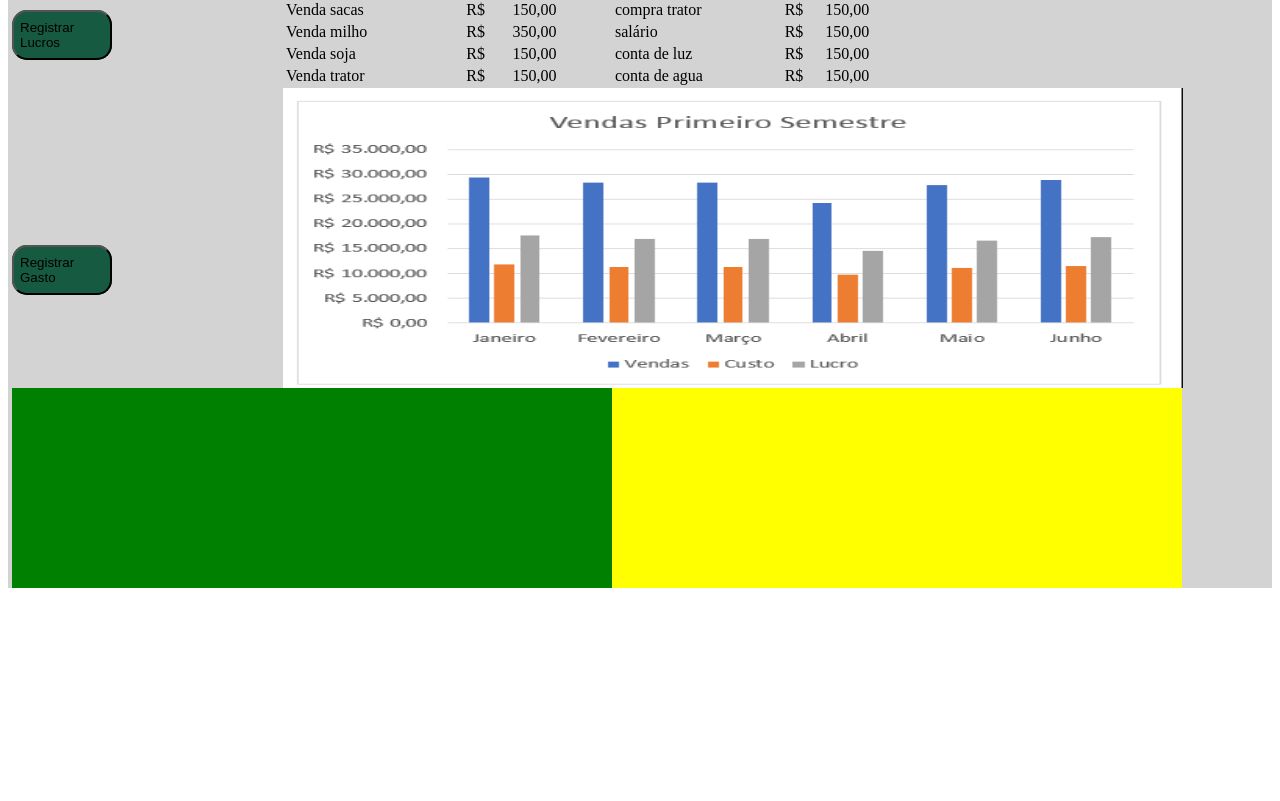
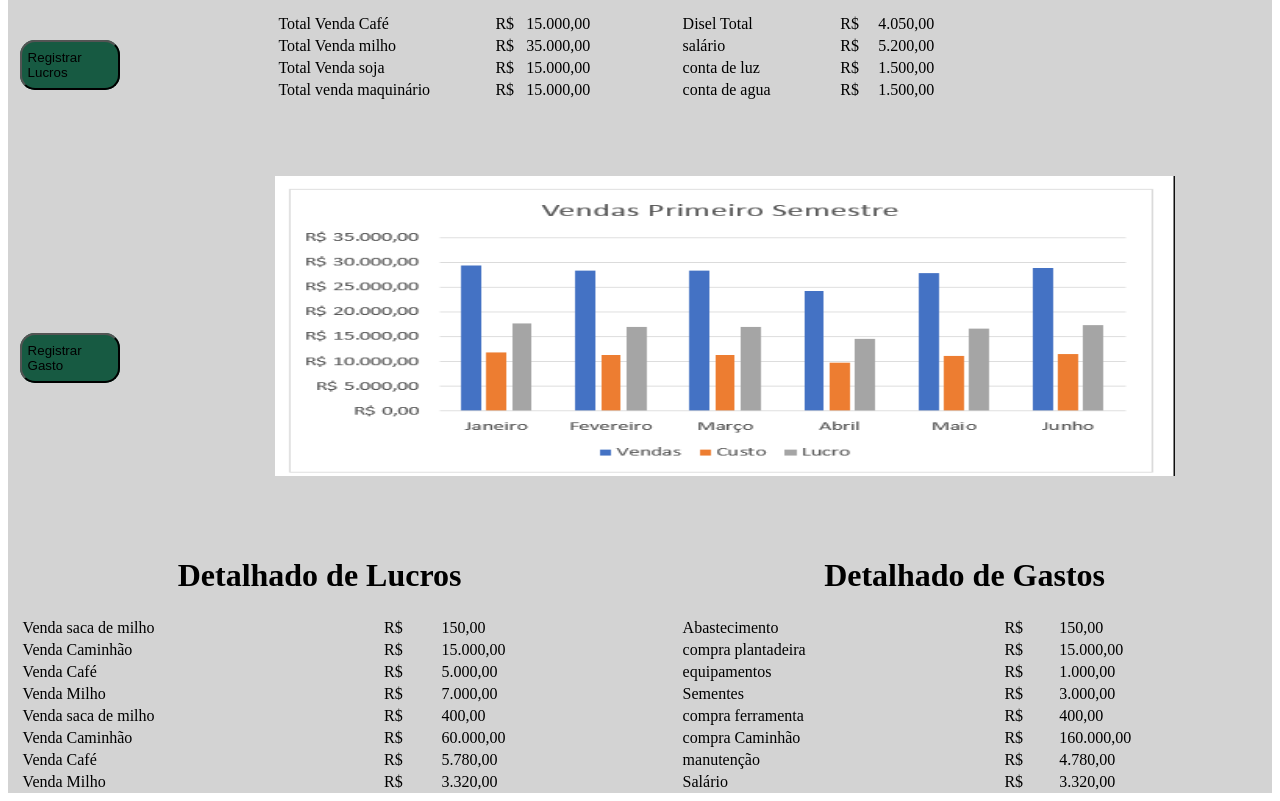
Before and after one commit to SeraosBolt/hackathon, a plain HTML site: page AgroControl/Gastos_Lucros/gastos_lucros.html in a window 1280 px wide. Shown: the part 190-991 px from the top of the page. Before the commit the page ends 800 px from the top, so only its background shows below. Drawn offline with Linux system fonts and the light colour scheme.

Commit message:
melhorias na gastos e lucros

```diff
--- a/AgroControl/Gastos_Lucros/gastos_lucros.html
+++ b/AgroControl/Gastos_Lucros/gastos_lucros.html
@@ -23,11 +23,97 @@
             </div>
         </div>
         <div class="grid-item-lucros">
-            <h1 style="text-align: center;">Lucros</h1>
+            <h1 style="text-align: center;">Lucro Total</h1>
             <table id="tabelaReceita">
                 <tr>
                     <td>
-                        Venda sacas
+                        Total Venda Café
+                    </td>
+                    <td>R$</td>
+                    <td>
+                        15.000,00
+                    </td>
+                </tr>
+                <tr>
+                    <td>
+                        Total Venda milho
+                    </td>
+                    <td>R$</td>
+                    <td>
+                        35.000,00
+                    </td>
+                </tr>
+                <tr>
+                    <td>
+                       Total Venda soja
+                    </td>
+                    <td>R$</td>
+                    <td>
+                        15.000,00
+                    </td>
+                </tr>
+                <tr>
+                    <td>
+                        Total venda maquinário
+                    </td>
+                    <td>R$</td>
+                    <td>
+                        15.000,00
+                    </td>
+                </tr>
+            </table>
+
+        </div>
+        <div class="grid-item-gastos">
+            <h1 style="text-align: center;">Gasto Total</h1>
+            <table>
+                <tr>
+                    <td>
+                        Disel Total
+                    </td>
+                    <td>R$</td>
+                    <td>
+                        4.050,00
+                    </td>
+                </tr>
+                <tr>
+                    <td>
+                        salário
+                    </td>
+                    <td>R$</td>
+                    <td>
+                        5.200,00
+                    </td>
+                </tr>
+                <tr>
+                    <td>
+                        conta de luz
+                    </td>
+                    <td>R$</td>
+                    <td>
+                        1.500,00
+                    </td>
+                </tr>
+                <tr>
+                    <td>
+                        conta de agua
+                    </td>
+                    <td>R$</td>
+                    <td>
+                        1.500,00
+                    </td>
+                </tr>
+            </table>
+        </div>
+        <div class="grid-item-grafico">
+            <img id="grafico" src="images/grafico.PNG">
+        </div>
+        <div class="grid-item-relatorio1">
+            <h1 style="text-align: center;">Detalhado de Lucros</h1>
+            <table>
+                <tr>
+                    <td>
+                        Venda saca de milho
                     </td>
                     <td>R$</td>
                     <td>
@@ -36,16 +122,75 @@
                 </tr>
                 <tr>
                     <td>
-                        Venda milho
+                        Venda Caminhão
                     </td>
                     <td>R$</td>
                     <td>
-                        350,00
+                        15.000,00
                     </td>
                 </tr>
                 <tr>
                     <td>
-                        Venda soja
+                        Venda Café
+                    </td>
+                    <td>R$</td>
+                    <td>
+                        5.000,00
+                    </td>
+                </tr>
+                <tr>
+                    <td>
+                        Venda Milho
+                    </td>
+                    <td>R$</td>
+                    <td>
+                        7.000,00
+                    </td>
+                </tr>
+                <tr>
+                    <td>
+                        Venda saca de milho
+                    </td>
+                    <td>R$</td>
+                    <td>
+                        400,00
+                    </td>
+                </tr>
+                <tr>
+                    <td>
+                        Venda Caminhão
+                    </td>
+                    <td>R$</td>
+                    <td>
+                        60.000,00
+                    </td>
+                </tr>
+                <tr>
+                    <td>
+                        Venda Café
+                    </td>
+                    <td>R$</td>
+                    <td>
+                        5.780,00
+                    </td>
+                </tr>
+                <tr>
+                    <td>
+                        Venda Milho
+                    </td>
+                    <td>R$</td>
+                    <td>
+                        3.320,00
+                    </td>
+                </tr>
+            </table>
+        </div>
+        <div class="grid-item-relatorio2">
+            <h1 style="text-align: center;">Detalhado de Gastos</h1>
+            <table>
+                <tr>
+                    <td>
+                        Abastecimento
                     </td>
                     <td>R$</td>
                     <td>
@@ -54,65 +199,68 @@
                 </tr>
                 <tr>
                     <td>
-                        Venda trator
+                        compra plantadeira
                     </td>
                     <td>R$</td>
                     <td>
-                        150,00
-                    </td>
-                </tr>
-            </table>
-
-        </div>
-        <div class="grid-item-gastos">
-            <h1 style="text-align: center;">Gastos</h1>
-            <table>
-                <tr>
-                    <td>
-                        compra trator
-                    </td>
-                    <td>R$</td>
-                    <td>
-                        150,00
+                        15.000,00
                     </td>
                 </tr>
                 <tr>
                     <td>
-                        salário
+                        equipamentos
                     </td>
                     <td>R$</td>
                     <td>
-                        150,00
+                        1.000,00
                     </td>
                 </tr>
                 <tr>
                     <td>
-                        conta de luz
+                        Sementes
                     </td>
                     <td>R$</td>
                     <td>
-                        150,00
+                        3.000,00
                     </td>
                 </tr>
                 <tr>
                     <td>
-                        conta de agua
+                       compra ferramenta
                     </td>
                     <td>R$</td>
                     <td>
-                        150,00
+                        400,00
+                    </td>
+                </tr>
+                <tr>
+                    <td>
+                        compra Caminhão
+                    </td>
+                    <td>R$</td>
+                    <td>
+                        160.000,00
+                    </td>
+                </tr>
+                <tr>
+                    <td>
+                        manutenção
+                    </td>
+                    <td>R$</td>
+                    <td>
+                        4.780,00
+                    </td>
+                </tr>
+                <tr>
+                    <td>
+                        Salário
+                    </td>
+                    <td>R$</td>
+                    <td>
+                        3.320,00
                     </td>
                 </tr>
             </table>
-        </div>
-        <div class="grid-item-grafico">
-            <img id="grafico" src="images/grafico.PNG">
-        </div>
-        <div class="grid-item-relatorio1">
-
-        </div>
-        <div class="grid-item-relatorio2">
-
         </div>
 
     </div>
--- a/AgroControl/Gastos_Lucros/styles/styles.css
+++ b/AgroControl/Gastos_Lucros/styles/styles.css
@@ -20,6 +20,8 @@
 .flex-container{
     background-color: lightgray;
     display: grid;
+    gap: 60px 60px;
+    height: 875px;
     justify-content: center;
     grid-template-areas:
         'menu lucro gastos'
@@ -46,8 +48,9 @@
     grid-area: gastos;
     display: flex;
     flex-direction: column;
-    justify-content: left;
+    justify-content: center;
     width: 300px;
+
 
 }
 .grid-item-grafico{
@@ -65,13 +68,19 @@
     grid-area: relatorio1;
     width: 600PX;
     height: 200px;
-    background-color: green;
+    display: flex;
+    flex-direction:column;
+    justify-content: center;
+    background-color: lightgrey;
 
 }
 .grid-item-relatorio2{
     grid-area: relatorio2;
     width: 570PX;
     height: 200px;
-    background-color: yellow;
+    display: flex;
+    flex-direction:column;
+    justify-content: center;
+    background-color: lightgrey;
 
 }
```
Also changed, not shown: AgroControl/Gastos_Lucros/images/mapa.PNG (deleted).
